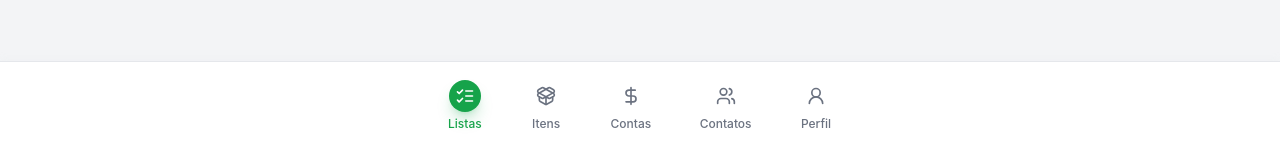
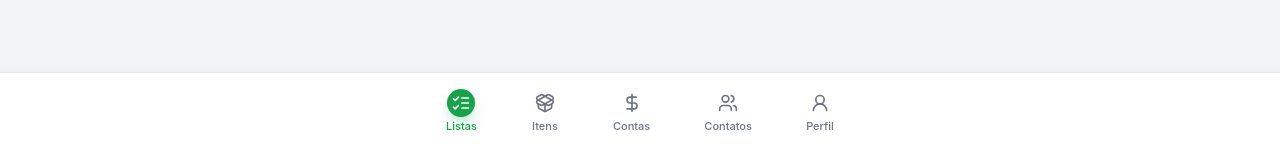
Before and after one commit to miguelmontezzo/listaszap, a React (Vite) app: page /listas in a window 1280 px wide. Shown: the part 650-797 px from the top of the page. Built offline with nearby package versions, Linux system fonts and the light colour scheme; sample sign-in values are in the browser's storage.

Commit message:
style(tabbar): reduce height/padding and page bottom padding to prevent overlap; adjust FAB offset

```diff
--- a/src/index.css
+++ b/src/index.css
@@ -228,7 +228,7 @@ body {
 
 .tabbar .container {
   @apply flex w-full items-center justify-between;
-  padding: 8px 16px;
+  padding: 6px 16px;
 }
 
 /* Desktop responsiveness */
@@ -248,24 +248,24 @@ body {
 .tabbtn {
   @apply flex-1 flex flex-col items-center justify-center;
   @apply transition-all duration-200 active:scale-95 touch-manipulation;
-  padding: 10px 8px 12px 8px;
-  min-height: 68px;
+  padding: 8px 6px 10px 6px;
+  min-height: 56px;
   color: hsl(var(--text-muted));
-  gap: 6px;
+  gap: 4px;
   max-width: 80px;
 }
 
 .tabbtn .icon-container {
-  @apply w-8 h-8 rounded-2xl flex items-center justify-center transition-all duration-200;
+  @apply w-7 h-7 rounded-2xl flex items-center justify-center transition-all duration-200;
   display: flex;
   align-items: center;
   justify-content: center;
 }
 
 .tabbtn .label {
-  @apply text-xs font-medium;
+  @apply text-[11px] font-medium;
   line-height: 1;
-  height: 12px;
+  height: 11px;
   display: flex;
   align-items: center;
 }
@@ -275,8 +275,8 @@ body {
   @apply px-4;
   width: 100%;
   max-width: 100vw;
-  /* Reduz o padding inferior para apenas a altura da tabbar + safe area */
-  padding-bottom: calc(72px + env(safe-area-inset-bottom));
+  /* Padding inferior alinhado à altura mínima da tabbar + safe area */
+  padding-bottom: calc(64px + env(safe-area-inset-bottom));
   min-height: calc(100vh - 64px);
 }
 
@@ -330,7 +330,7 @@ body {
   @apply transition-all duration-200 active:scale-95 touch-manipulation;
   background: hsl(var(--primary));
   box-shadow: 0 4px 12px hsl(var(--primary) / 0.3);
-  bottom: calc(88px + env(safe-area-inset-bottom));
+  bottom: calc(76px + env(safe-area-inset-bottom));
   right: 16px;
   z-index: 40;
 }
```
